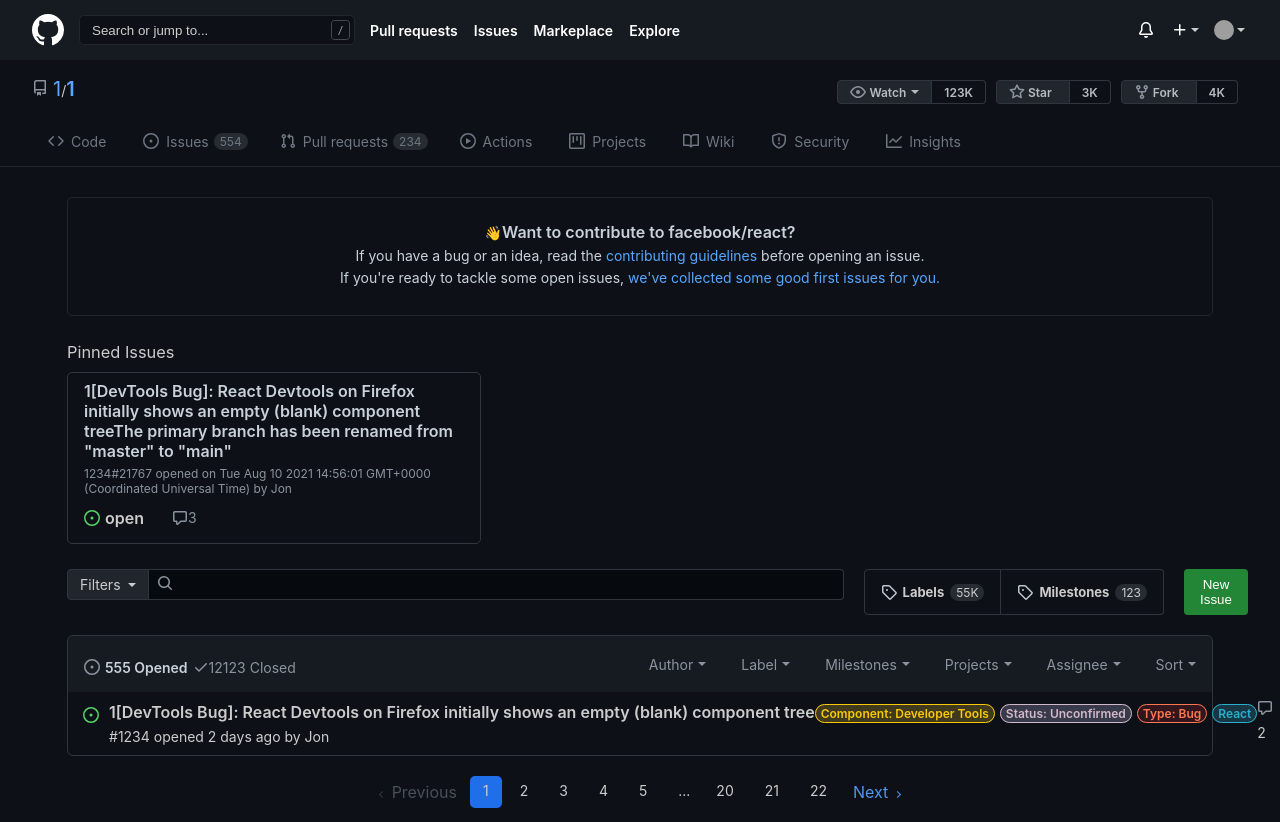
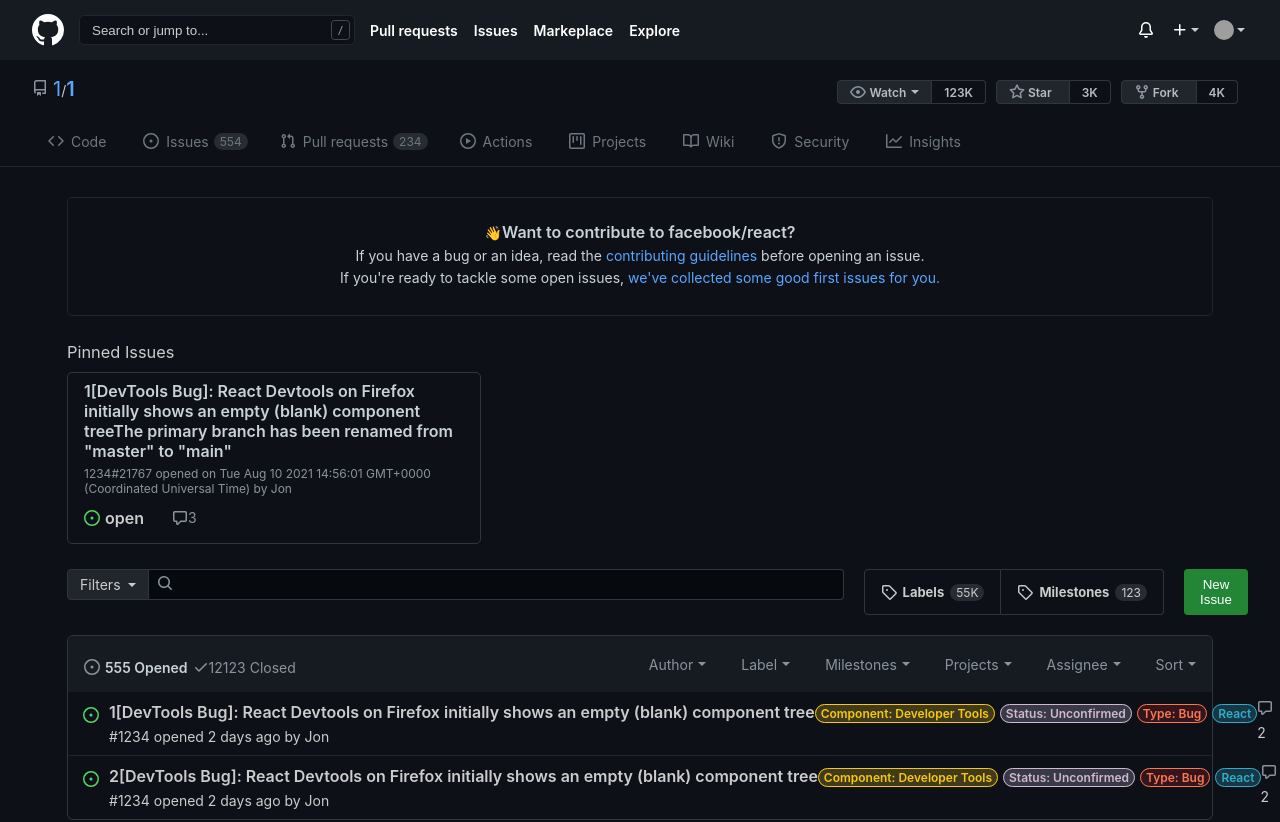
Before and after one commit to matcur/github-issues-react, a React (Create React App) app: page /1/1/issues in a window 1280 px wide. Shown: the top 822 px of the page. Built offline with nearby package versions, Linux system fonts and the light colour scheme; grey boxes are pictures that could not be loaded.

Commit message:
new: добавил фильтрация issues

```diff
--- a/src/components/issue/IssueFilter.tsx
+++ b/src/components/issue/IssueFilter.tsx
@@ -1,8 +1,12 @@
-import React from "react"
+import React, {FormEvent} from "react"
 
-type Props = {}
+type Props = {
+  onFilterChange: (text: string) => void
+}
 
-const IssueFilter = ({}: Props) => {
+const IssueFilter = ({onFilterChange}: Props) => {
+  const onChange = (value: string) => onFilterChange(value)
+
   return (
     <div className="issue-filter">
       <div className="filters-wrapper">
@@ -17,7 +21,10 @@ const IssueFilter = ({}: Props) => {
               <path className="gray-path" fillRule="evenodd"
                     d="M11.5 7a4.499 4.499 0 11-8.998 0A4.499 4.499 0 0111.5 7zm-.82 4.74a6 6 0 111.06-1.06l3.04 3.04a.75.75 0 11-1.06 1.06l-3.04-3.04z"/>
             </svg>
-            <input type="text" className="clear-input rr-4 issues-search-input"/>
+            <input
+              onChange={e => onChange(e.target.value)}
+              type="text"
+              className="clear-input rr-4 issues-search-input"/>
           </div>
         </div>
       </div>
--- a/src/pages/Issues.tsx
+++ b/src/pages/Issues.tsx
@@ -1,4 +1,4 @@
-import React from "react"
+import React, {useState} from "react"
 import {useHistory, useParams } from "react-router-dom"
 import {RepositoryName} from "../components/repository/RepositoryName";
 import {RepositoryStats} from "../components/repository/RepositoryStats";
@@ -50,7 +50,14 @@ const Issues = () => {
     {title: '7[DevTools Bug]: React Devtools on Firefox initially shows an empty (blank) component tree', number: 1234, creationDate: new Date(), status: 'open', author: jon, comments, tags},
     {title: '7[DevTools Bug]: React Devtools on Firefox initially shows an empty (blank) component tree', number: 1234, creationDate: new Date(), status: 'open', author: jon, comments, tags},
   ]
-  const perPage = 1
+  const perPage = 2
+
+  const [filtered, setFiltered] = useState(issues)
+  const filter = (value: string) => {
+    setFiltered(
+      issues.filter(issue => issue.title.indexOf(value) !== -1)
+    )
+  }
 
   return (
     <div>
@@ -59,15 +66,16 @@ const Issues = () => {
         repository={repository}/>
       <PinnedIssues list={[issues[0]]}/>
       <div className="filter-line container inner-container">
-        <IssueFilter/>
+        <IssueFilter
+          onFilterChange={filter}/>
         <IssueTagCategories labels={55000} milestones={123}/>
         <NewIssueBtn onClick={() => {}}/>
       </div>
-      <IssuesBlock issues={issues.slice(perPage * (currentPage - 1), perPage * currentPage)}/>
+      <IssuesBlock issues={filtered.slice(perPage * (currentPage - 1), perPage * currentPage)}/>
       <div className="container">
         <Pagination
           from={1}
-          to={Math.ceil(issues.length / perPage)}
+          to={Math.ceil(filtered.length / perPage)}
           current={currentPage}
           urlFormat={paginationUrl}/>
       </div>
--- a/src/routes.tsx
+++ b/src/routes.tsx
@@ -4,7 +4,7 @@ import { Issues } from "./pages/Issues";
 let index = 0
 
 const routes = [
-  <Route key={index++} path="/:owner/:repository/issues" component={Issues}/>
+  <Route key={index++} path="/:owner/:repository/issues" component={Issues}/>,
 ]
 
 export {routes}
```
